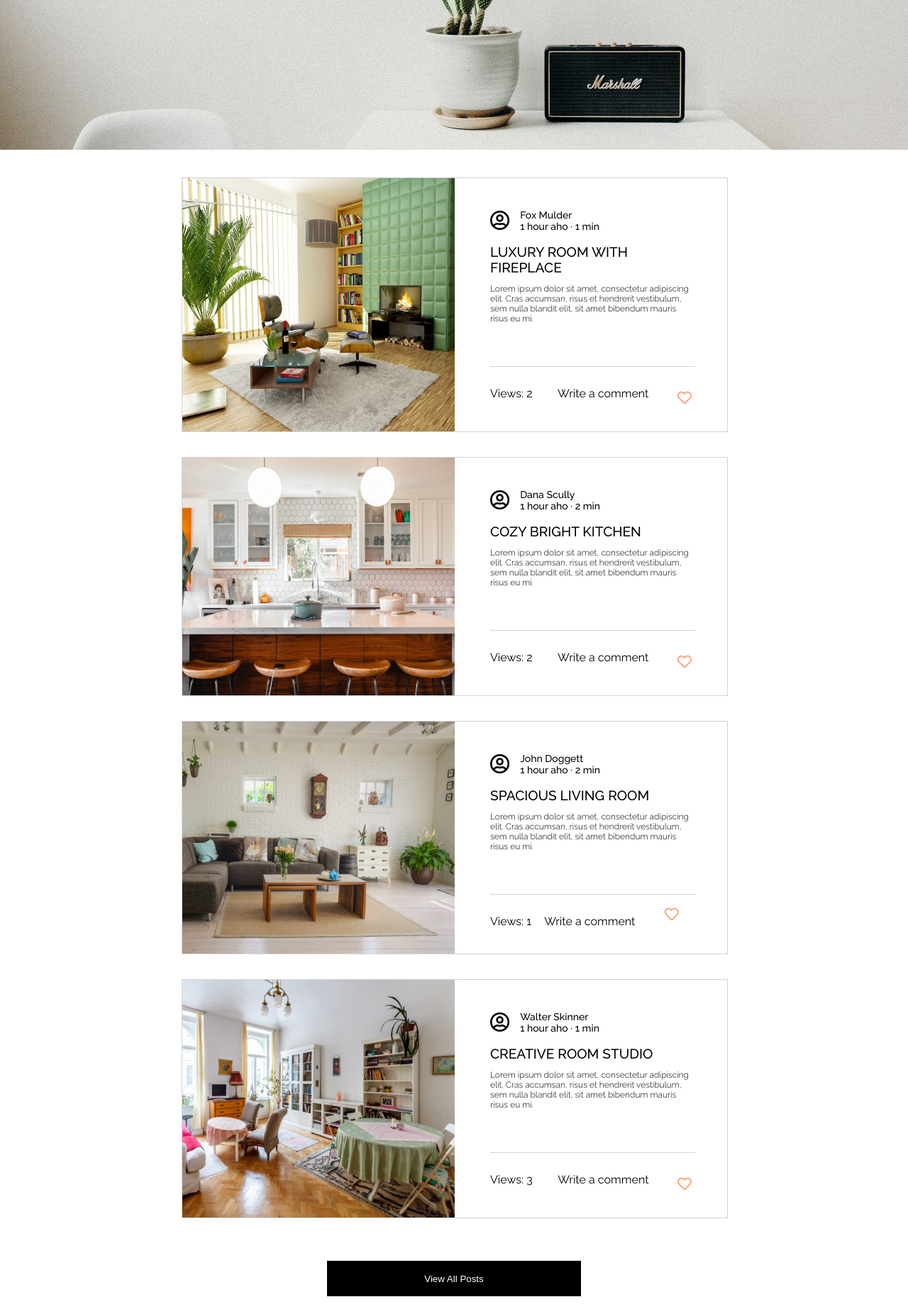
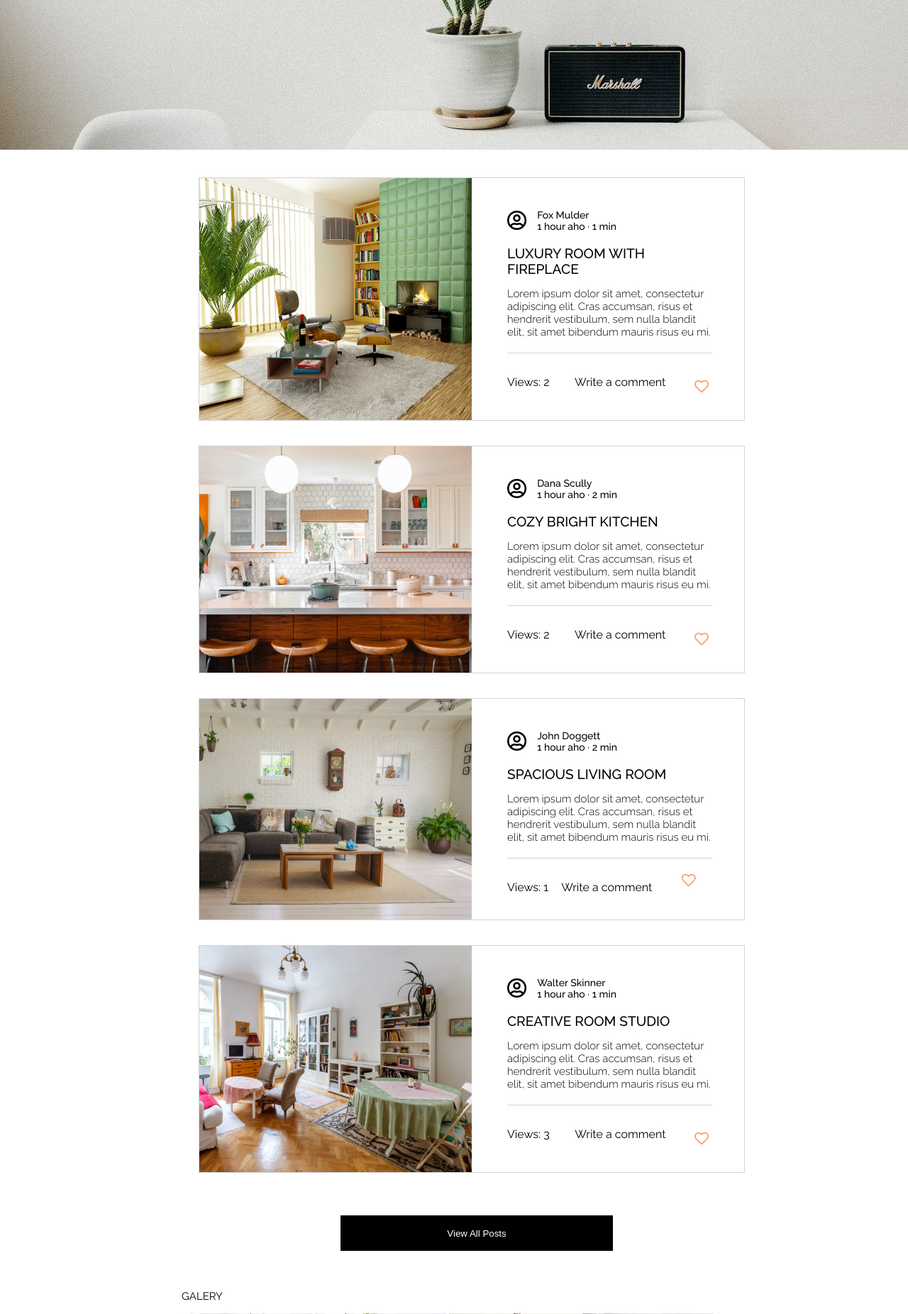
Before and after one commit to vilo4kaaa/Design-for-life, a PHP site: page / in a window 1280 px wide. Shown: the part 340-2192 px from the top of the page at 71% size. Run offline with PHP 8.4, Linux system fonts and the light colour scheme; some libraries are stand-ins or nearby versions.

Commit message:
Changed paddings and margins

```diff
--- a/style.css
+++ b/style.css
@@ -23,7 +23,6 @@
     justify-content: center;
     height: 60px;
     width:100%;
-
 }
 
 .header-nav__item{
@@ -43,7 +42,7 @@
     width: 60%;
     height: 100%;
     margin-top: 35px;
-    margin-left: 20%;
+    margin-left: 280px;
     border-style:solid;
     border-width: 1px;
     border-color:lightgrey;
@@ -85,15 +84,15 @@
     font-size: 1.2rem;
     text-transform: uppercase;
     margin: 0;
-    margin-top: 3px;
+    margin-top: 5px;
 
 }
 
 .post-info-preview{
-    flex-basis:95%;
+    flex-basis:80%;
     font-weight: 300;
-    font-size: 12px;
-    padding: 0px 0px 60px 0px;
+    font-size: 15px;
+    padding: 0px 0px 20px 0px;
     border-bottom : 1px solid lightgrey;
 
 }
@@ -119,9 +118,9 @@
 .all-posts-btn{
     background-color: black;
     border-width: 0;
-    width:28%;
+    width:30%;
     height: 50px;
-    margin-left: 36%;
+    margin-left: 480px;
     color: white;
     margin-top: 60px;
     margin-bottom: 40px;
@@ -172,9 +171,8 @@
     background: rgb(255, 255, 255);
     width: 2px;
     height: 80px;
-
     position: absolute;
-    left: 37%;
+    left: 35%;
     transform: translateY(-40%);
 }
 
@@ -184,12 +182,9 @@
     background: rgb(255, 255, 255);
     width: 2px;
     height: 80px;
-
     position: absolute;
     left: 65%;
     transform: translateY(-40%);
-
-
 }
 
 #footer-contacts__facebook-item, #footer-contacts__twitter-item,
@@ -231,7 +226,7 @@
     border-width: 1px;
     border-color: white;
     margin-left: 30px;
-    margin-top: 5%;
+    margin-top: 10px;
     padding: 5px;
     width:200px;
 }
@@ -247,6 +242,7 @@
         flex-direction: column;
         flex-wrap: nowrap;
         width: 60%;
+        margin-left: 205px;
     }
 
     .post-pic{
@@ -258,4 +254,8 @@
         width: auto;
         align-self: center;
     }
+
+    .all-posts-btn{
+        margin-left: 360px;
+    }
 }
```
